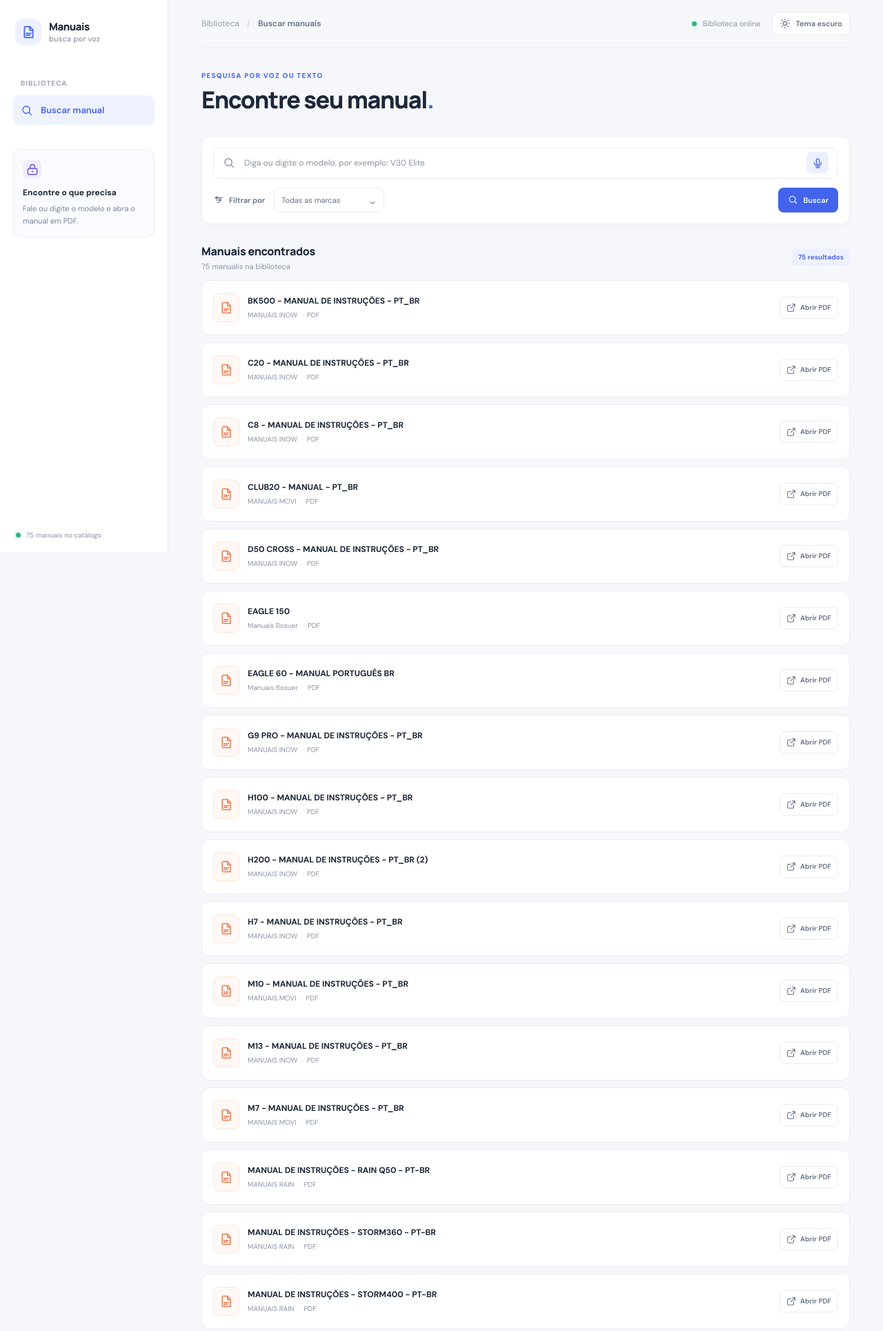
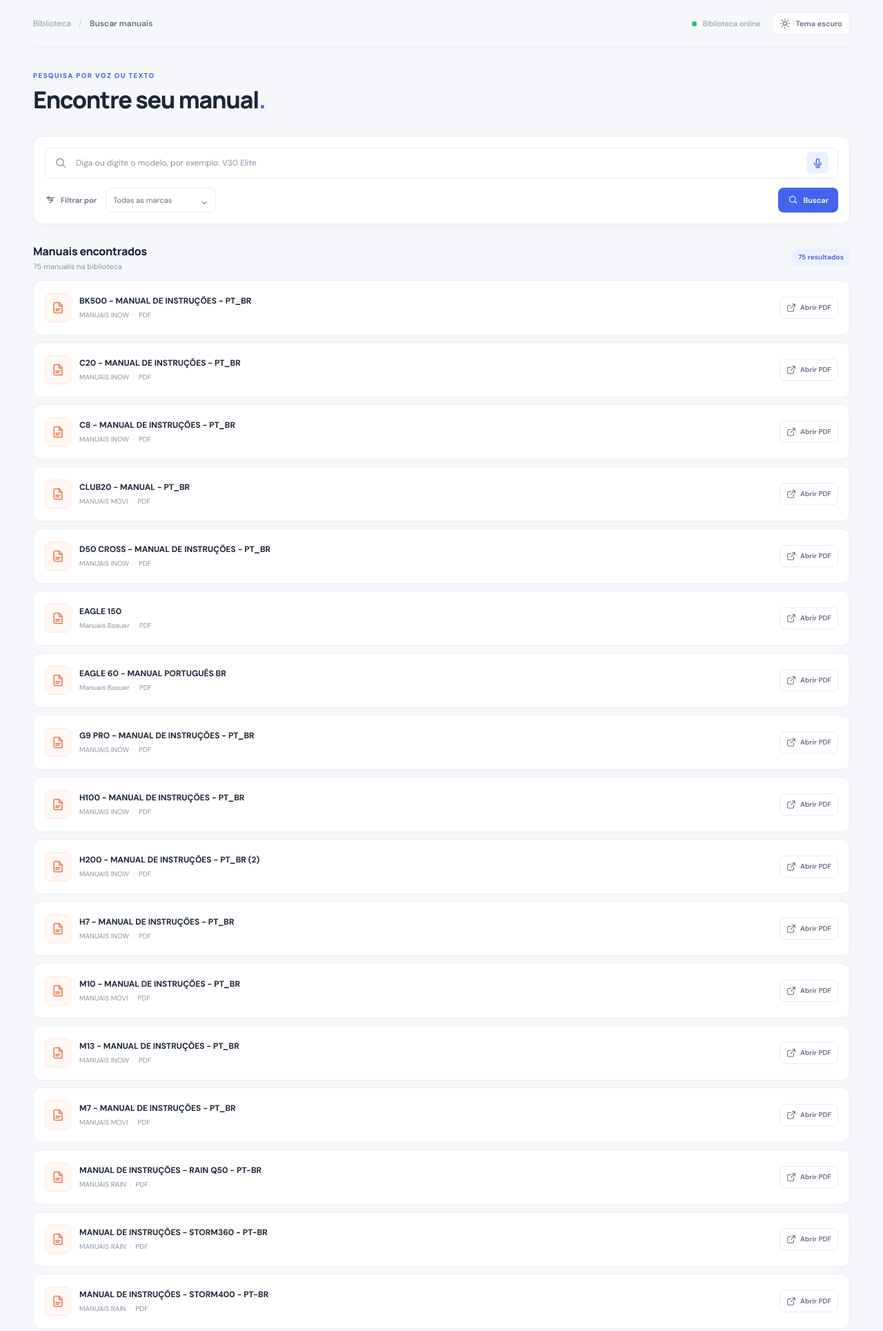
Before and after one commit to LeonardoOhara/Manual, a Flask app: page / in a window 1280 px wide. Shown: the top 1929 px of the page at 69% size. Run offline with Flask 3, Linux system fonts and the light colour scheme.

Commit message:
retirado aba lateral

```diff
--- a/index.html
+++ b/index.html
@@ -23,31 +23,6 @@
     })();
   </script>
   <div class="app-shell">
-    <aside class="sidebar">
-      <a class="brand" href="./" aria-label="Página inicial">
-        <span class="brand-mark" aria-hidden="true">
-          <svg viewBox="0 0 24 24"><path d="M7 3h7l5 5v13H7a2 2 0 0 1-2-2V5a2 2 0 0 1 2-2Z"/><path d="M14 3v6h5M8 14h8m-8 3h6"/></svg>
-        </span>
-        <span class="brand-name">Manuais<span>busca por voz</span></span>
-      </a>
-      <div class="side-label">BIBLIOTECA</div>
-      <a class="nav-link active" href="./">
-        <svg viewBox="0 0 24 24" aria-hidden="true"><circle cx="10.8" cy="10.8" r="6.8"/><path d="m16 16 4.5 4.5"/></svg>
-        Buscar manual
-      </a>
-      <div class="sidebar-note">
-        <span class="note-icon" aria-hidden="true">
-          <svg viewBox="0 0 24 24"><rect x="4" y="10" width="16" height="10" rx="2"/><path d="M8 10V7a4 4 0 0 1 8 0v3M12 14v2"/></svg>
-        </span>
-        <strong>Encontre o que precisa</strong>
-        <p>Fale ou digite o modelo e abra o manual em PDF.</p>
-      </div>
-      <div class="sidebar-footer">
-        <span class="status-dot"></span>
-        <span id="library-count">Carregando biblioteca</span>
-      </div>
-    </aside>
-
     <main class="main-content">
       <header class="topbar">
         <div class="breadcrumbs">Biblioteca <span>/</span> <strong>Buscar manuais</strong></div>
--- a/static/app.js
+++ b/static/app.js
@@ -15,7 +15,6 @@ const emptyState = document.querySelector("#empty-state");
 const resultsCount = document.querySelector("#results-count");
 const resultsDescription = document.querySelector("#results-description");
 const clearSearch = document.querySelector("#clear-search");
-const libraryCount = document.querySelector("#library-count");
 const themeToggle = document.querySelector("#theme-toggle");
 const numberWords = new Map(
   Object.entries({
@@ -424,7 +423,6 @@ async function loadManuals() {
     manuals = catalog;
     manualCards = new Map(manuals.map((manual) => [manual.id, createManualCard(manual)]));
     populateBrands();
-    libraryCount.textContent = `${manuals.length} manuais no catálogo`;
 
     const params = new URLSearchParams(window.location.search);
     searchInput.value = params.get("q") || "";
@@ -446,7 +444,6 @@ async function loadManuals() {
     if (selectedManual) openPdf(selectedManual, false);
   } catch (error) {
     console.error("Could not load the manual catalog.", error);
-    libraryCount.textContent = "Biblioteca indisponível";
     resultsCount.textContent = "Erro";
     resultsDescription.textContent = "Não foi possível carregar a biblioteca.";
     emptyState.querySelector("h3").textContent = "Biblioteca indisponível";
--- a/static/styles.css
+++ b/static/styles.css
@@ -50,34 +50,9 @@ a { color: inherit; text-decoration: none; }
 svg { width: 20px; height: 20px; fill: none; stroke: currentColor; stroke-width: 1.8; stroke-linecap: round; stroke-linejoin: round; }
 
 .app-shell { min-height: 100vh; }
-.sidebar {
-  position: fixed;
-  inset: 0 auto 0 0;
-  z-index: 2;
-  display: flex;
-  width: 244px;
-  flex-direction: column;
-  padding: 27px 19px 18px;
-  border-right: 1px solid var(--border-strong);
-  background: var(--surface);
-}
-.brand { display: flex; align-items: center; gap: 11px; margin: 0 0 49px 3px; }
-.brand-mark { display: grid; width: 38px; height: 38px; place-items: center; border-radius: 12px; background: #edf1ff; color: var(--blue); }
-.brand-mark svg { width: 21px; height: 21px; stroke-width: 2; }
-.brand-name { font-family: Manrope, sans-serif; font-size: 15px; font-weight: 800; line-height: 1.15; letter-spacing: -.5px; }
-.brand-name span { display: block; margin-top: 3px; color: var(--text-muted); font-family: "DM Sans", sans-serif; font-size: 11px; font-weight: 500; letter-spacing: .15px; }
-.side-label { margin: 0 0 11px 11px; color: #9aa3b2; font-size: 10px; font-weight: 700; letter-spacing: 1px; }
-.nav-link { display: flex; min-height: 43px; align-items: center; gap: 11px; padding: 0 11px; border-radius: 9px; color: var(--text-secondary); font-size: 13px; font-weight: 600; }
-.nav-link svg { width: 18px; height: 18px; }
-.nav-link.active { background: #eef2ff; color: #4263eb; }
-.sidebar-note { margin-top: 35px; padding: 15px 13px 14px; border: 1px solid var(--border); border-radius: 11px; background: var(--surface-subtle); }
-.note-icon { display: grid; width: 27px; height: 27px; margin-bottom: 12px; place-items: center; border-radius: 8px; background: #f0edff; color: #7356d8; font-size: 18px; }
-.sidebar-note strong { display: block; font-size: 12px; }
-.sidebar-note p { margin: 6px 0 0; color: var(--muted); font-size: 11px; line-height: 1.65; }
-.sidebar-footer { display: flex; align-items: center; gap: 8px; margin-top: auto; padding: 0 4px; color: #8a94a5; font-size: 10px; }
 .status-dot { width: 7px; height: 7px; flex: 0 0 auto; border-radius: 50%; background: #29b77a; box-shadow: 0 0 0 3px #e9f8f1; }
 
-.main-content { max-width: 1320px; min-height: 100vh; margin-left: 244px; padding: 0 48px 25px; }
+.main-content { max-width: 1320px; min-height: 100vh; margin: 0 auto; padding: 0 48px 25px; }
 .topbar { display: flex; height: 69px; align-items: center; justify-content: space-between; border-bottom: 1px solid var(--border); }
 .topbar-actions { display: flex; align-items: center; gap: 17px; }
 .breadcrumbs { color: #929bac; font-size: 12px; }
```
Also changed, not shown: other parts of static/styles.css (+3 -18 lines).
